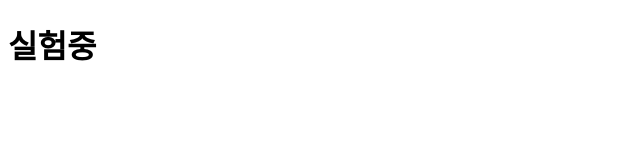
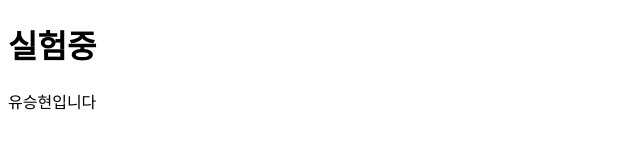
Before and after one commit to applecake975/team.ezgroup, a plain HTML site: page index.html in a window 1280 px wide. Shown: the whole page, without its empty margins (0-640 px from the left). Drawn offline with Linux system fonts and the light colour scheme.

Commit message:
유승현입니다

```diff
--- a/index.html
+++ b/index.html
@@ -7,5 +7,6 @@
   </head>
   <body>
     <h1>실험중</h1>
+    <p>유승현입니다</p>
   </body>
 </html>
```
